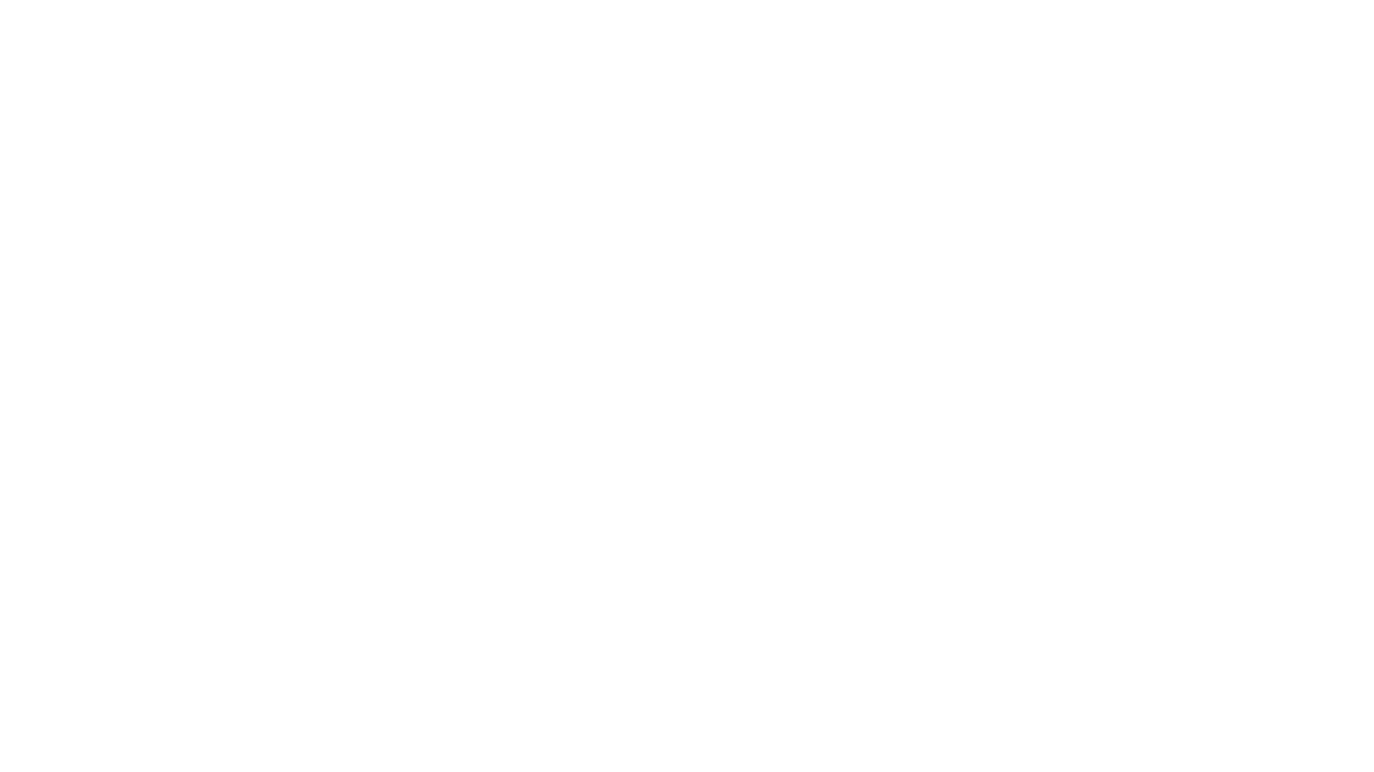
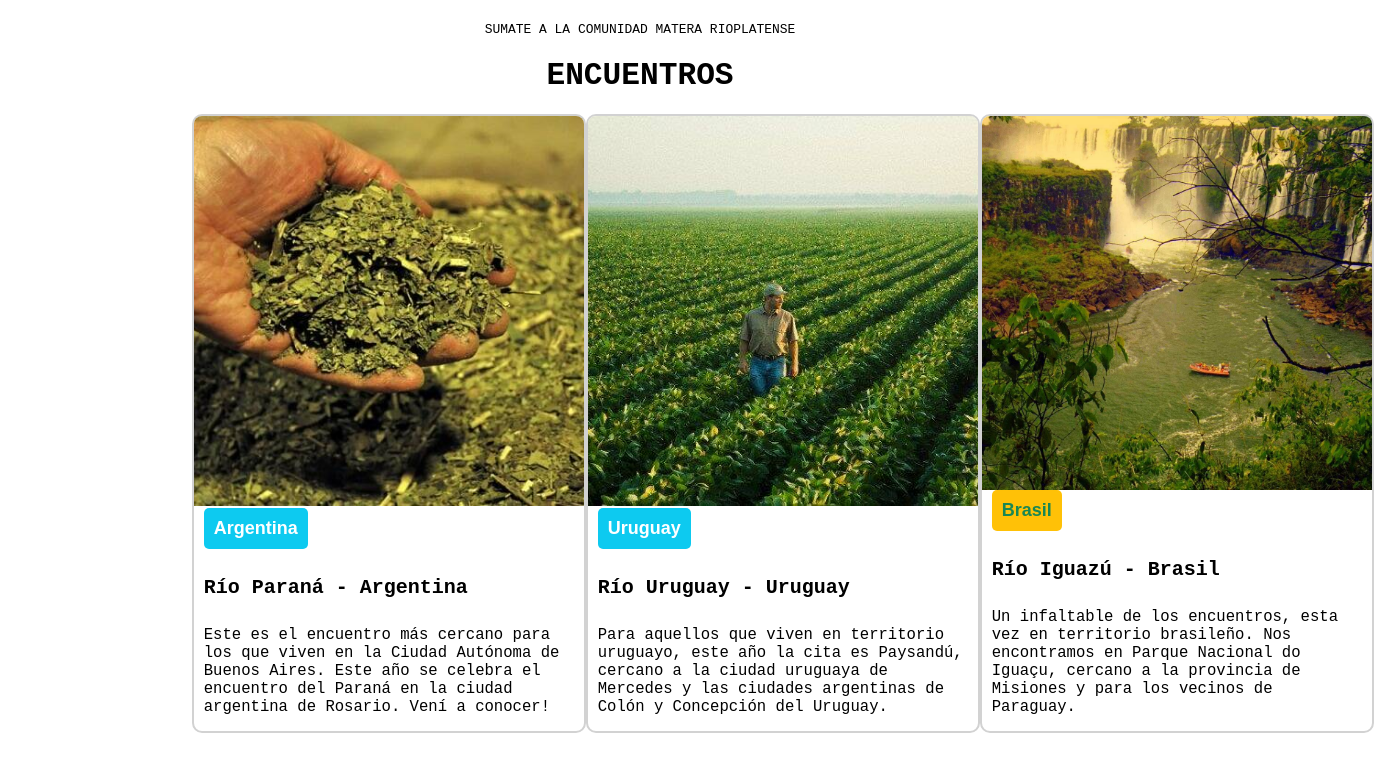
Before and after one commit to XabierGallardo/Vanilla-SPA, a plain HTML site: page encuentros.html in a window 1280 px wide. Shown: the whole page, 1374 px wide, since content can reach past the window. Drawn offline with Linux system fonts and the light colour scheme.

Commit message:
Added favicon, encuentros page & css functionality

```diff
--- a/encuentros.html
+++ b/encuentros.html
@@ -5,8 +5,108 @@
     <meta name="viewport" content="width=device-width, initial-scale=1.0">
     <title>Encuentros</title>
     <link rel="stylesheet" href="main.css">
+    <style>
+        #encuentros {
+            margin: 0 auto;
+            width: 70%;
+        }
+
+        .oradores-presentacion { text-align: center; }
+
+        .oradores-presentacion h5, .card-text { font-weight: lighter; }
+
+        #cards {
+            display: flex;
+            justify-content: space-around;
+        }
+
+        .card {
+            width: 390px;
+            height: 615px;
+            padding: 0;
+            display: flex;
+            flex-direction: column;
+            justify-content: space-between;
+            border: 2px solid #d2d2d2;
+            border-radius: 10px;
+        }
+
+        .card img {
+            width: 390px;
+            height: 390px;
+            object-fit: cover;
+            border-top-left-radius: 8px;
+            border-top-right-radius: 8px;
+        }
+
+        .card-body {
+            width: 95%;
+            margin: 0 auto;
+        }
+
+        .card-body button {
+            font-weight: bold;
+        }
+
+        .card-title {
+            font-size: x-large;
+        }
+
+        .btn {
+            padding: 10px;
+            border-radius: 5px;
+            border: 0px;
+            font-size: large;
+        }
+
+        .arg-uy {
+            color: white;
+            background-color: #0dcaf0;
+        }
+
+        .bra {
+            color: #198753;
+            background-color: #ffc107;
+        }
+    </style>
 </head>
 <body>
+    <div id="encuentros">
+        <div class="oradores-presentacion">
+            <h5>SUMATE A LA COMUNIDAD MATERA RIOPLATENSE</h5>
+            <h1>ENCUENTROS</h1>
+        </div>
 
+        <div id="cards">
+
+            <div class="card">
+                <img src="src/assets/images/muestra-mate.jpg" alt="muestra de mate">
+                <div class="card-body">
+                    <button type="button" class="btn arg-uy">Argentina</button>
+                    <h4 class="card-title pt-2">Río Paraná - Argentina</h4>
+                    <p class="card-text">Este es el encuentro más cercano para los que viven en la Ciudad Autónoma de Buenos Aires. Este año se celebra el encuentro del Paraná en la ciudad argentina de Rosario. Vení a conocer!</p>
+                </div>
+            </div>
+
+            <div class="card">
+                <img src="src/assets/images/plantacion-mate.jpg" alt="plantacion de yerba">
+                <div class="card-body">
+                    <button type="button" class="btn arg-uy">Uruguay</button>
+                    <h4 class="card-title">Río Uruguay - Uruguay</h4>
+                    <p class="card-text">Para aquellos que viven en territorio uruguayo, este año la cita es Paysandú, cercano a la ciudad uruguaya de Mercedes y las ciudades argentinas de Colón y Concepción del Uruguay.</p>
+                </div>
+            </div>
+
+            <div class="card">
+                <img src="src/assets/images/rio-iguazu.jpg" alt="rio iguazu">
+                <div class="card-body">
+                    <button type="button" class="btn bra">Brasil</button>
+                    <h4 class="card-title pt-2">Río Iguazú - Brasil</h4>
+                    <p class="card-text">Un infaltable de los encuentros, esta vez en territorio brasileño. Nos encontramos en Parque Nacional do Iguaçu, cercano a la provincia de Misiones y para los vecinos de Paraguay.</p>
+                </div>
+            </div>
+
+        </div>
+    </div>
 </body>
 </html>
```
Also changed, not shown: index.html (+1 -0 lines).
